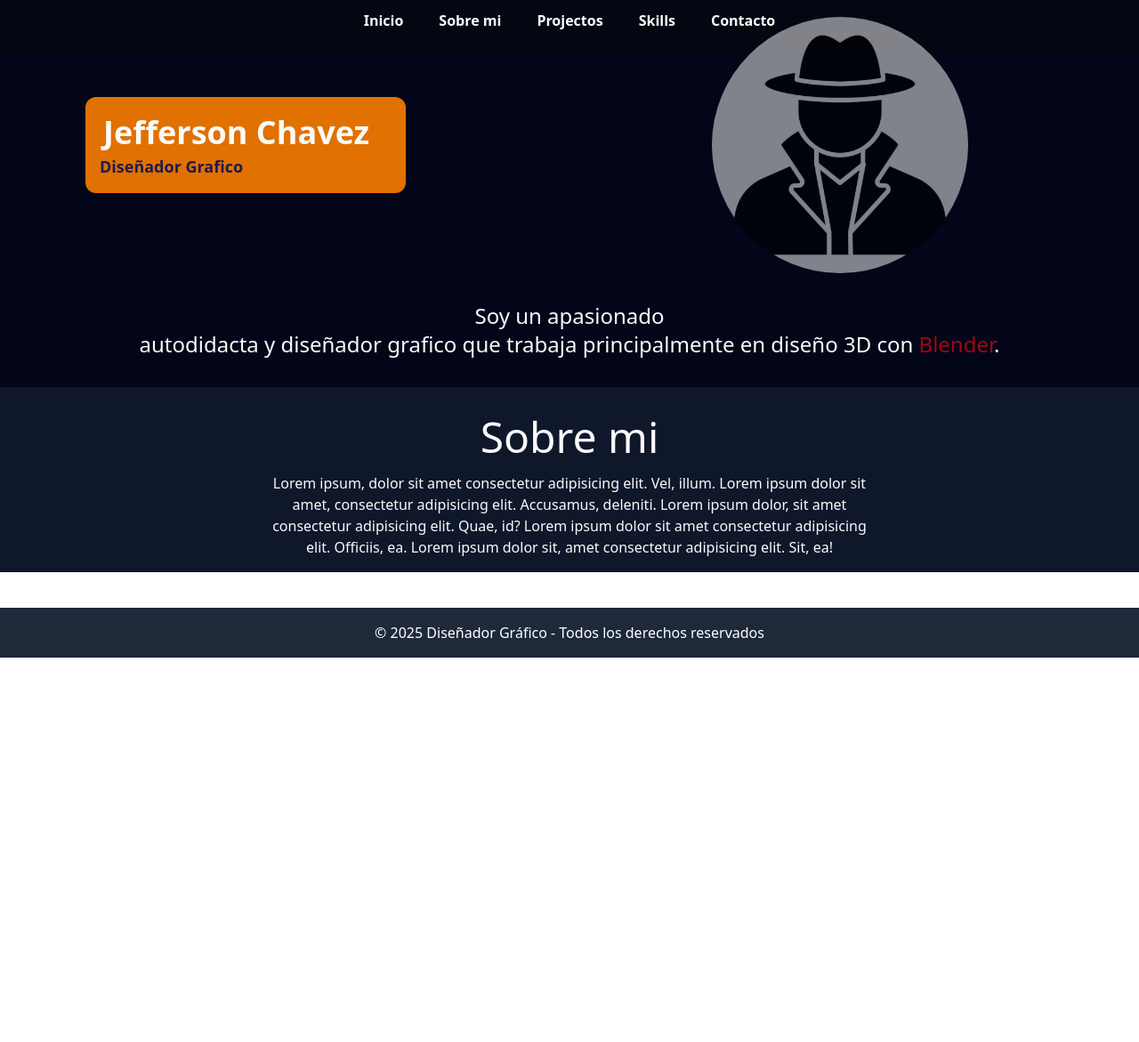
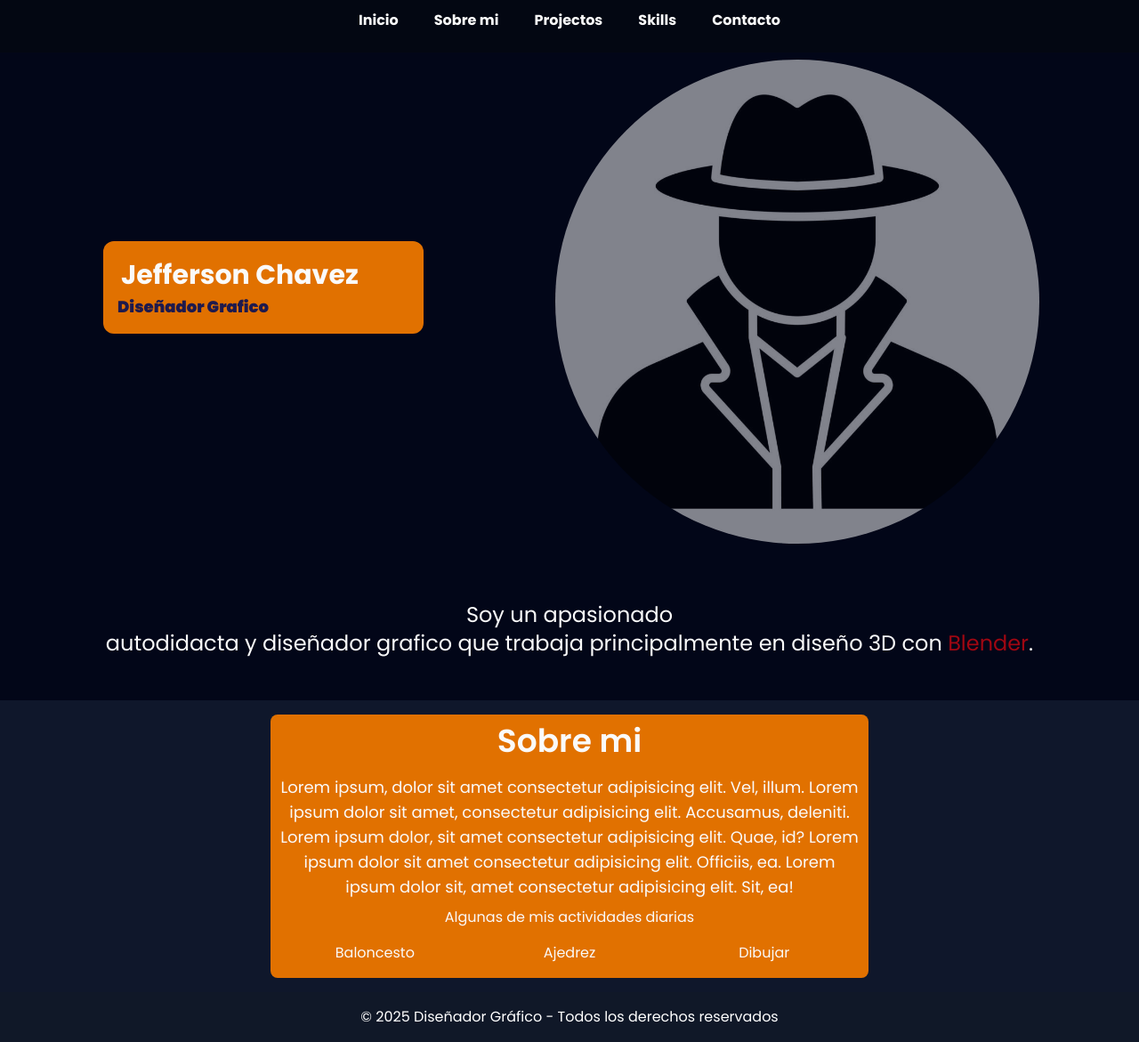
Before and after one commit to Chasty23/portafolio, a website: page src/index.html in a window 1280 px wide. Shown: the part 13-1184 px from the top of the page at 89% size. Before the commit the page ends 800 px from the top, so only its background shows below. Drawn offline with Linux system fonts and the light colour scheme; a web font is replaced by a local one.

Commit message:
Agregacion de la seccion sobre nosotros y arreglos en la secion inicio

```diff
--- a/public/css/input.css
+++ b/public/css/input.css
@@ -1 +1,4 @@
 @import "tailwindcss";
+@theme {
+  --font-poppins: "Poppins";
+}
--- a/src/index.html
+++ b/src/index.html
@@ -4,9 +4,12 @@
     <meta charset="UTF-8">
     <meta name="viewport" content="width=device-width, initial-scale=1.0">
     <link href="../public/css/output.css" rel="stylesheet">
+    <link rel="preconnect" href="https://fonts.googleapis.com">
+    <link rel="preconnect" href="https://fonts.gstatic.com" crossorigin>
+    <link href="https://fonts.googleapis.com/css2?family=Playwrite+DE+Grund:wght@100..400&family=Poppins:ital,wght@0,100;0,200;0,300;0,400;0,500;0,600;0,700;0,800;0,900;1,100;1,200;1,300;1,400;1,500;1,600;1,700;1,800;1,900&display=swap" rel="stylesheet">
     <title>Portafolio - Jefferson</title>
 </head>
-<body>
+<body class="font-poppins">
     <!-- Encabezado -->
     <header class="fixed w-full">
         <nav class="flex justify-center space-x-4 bg-gray-950 p-4">
@@ -31,18 +34,18 @@
     <!-- Contenido principal -->
     <main class="text-zinc-50">
         <!-- Inicio -->
-        <section id="#Inicio" class="flex flex-wrap items-center justify-between  bg-slate-950 w-full p-4">
-            <div class="w-90 p-4  ml-20 bg-amber-600 rounded-xl">
-                <h1 class="font-bold text-4xl p-1 ">Jefferson Chavez</h1>
-                <p class="text-indigo-950 font-black text-lg">
+        <section id="#Inicio" class="flex flex-wrap items-center justify-between w-full h-screen bg-slate-950 p-4">
+
+            <div class="w-90 p-4 ml-25 bg-amber-600 rounded-xl">
+                <h1 class="font-bold text-3xl p-1 ">Jefferson Chavez</h1>
+                <p class="text-indigo-950 font-black text-lg hover:text-red-800">
                     Diseñador Grafico
                 </p>
             </div>
-
-            <div class="w-80 p-4 mr-40">
-                <img class="rounded-full w-full  opacity-50" src="../public/img/jeffersonFoto.jpg" alt="Jefferson">
+            <div class="w-xl p-4 mr-20 mt-8">
+                <img class="rounded-full h-full opacity-50" src="../public/img/jeffersonFoto.jpg" alt="Jefferson">
             </div>
-            <div class="p-4 flex justify-center w-full">
+            <div class="p-4 flex justify-center w-full ">
                 <p class="text-center text-2xl">
                     Soy un apasionado <br> autodidacta y diseñador grafico que
                     trabaja principalmente en diseño 3D con <span class="text-red-800">Blender</span>.
@@ -51,10 +54,10 @@
         </section>
 
         <!-- Contenido sobre mi-->
-        <section id="#SobreMi" class="flex flex-wrap items-center justify-center  bg-slate-900 w-full p-4">
-            <div class="text-center w-2xl flex flex-col">
-                <h2 class="text-5xl p-4">Sobre mi</h2>
-                <p>
+        <section id="#SobreMi" class=" flex flex-wrap justify-center align-middle bg-slate-900 w-full p-4">
+            <div class="text-center w-2xl flex flex-col  bg-amber-600 rounded-t-lg">
+                <h2 class="text-4xl p-2.5 font-semibold">Sobre mi</h2>
+                <p class="text-lg p-2">
                     Lorem ipsum, dolor sit amet consectetur adipisicing elit. Vel, illum.
                     Lorem ipsum dolor sit amet, consectetur adipisicing elit. Accusamus, deleniti.
                     Lorem ipsum dolor, sit amet consectetur adipisicing elit. Quae, id?
@@ -62,13 +65,29 @@
                     Lorem ipsum dolor sit, amet consectetur adipisicing elit. Sit, ea!
                 </p>
             </div>
+            <div class=" w-2xl bg-amber-600 rounded-b-lg">
+
+                <h3 class="text-center">Algunas de mis actividades diarias</h3>
+
+                <div class="grid grid-cols-3 gap-4 p-4">
+                    <div class="text-center">
+                        <h4>Baloncesto</h4>
+                    </div>
+                    <div class="text-center">
+                        <h4>Ajedrez</h4>
+                    </div>
+                    <div class="text-center">
+                        <h4>Dibujar</h4>
+                    </div>
+                </div>
+
+            </div>
         </section>
-
 
 
     </main>
 
-    <footer class="bg-gray-800 text-white text-center p-4 mt-10">
+    <footer class="bg-gray-900 text-white text-center p-4">
         <p>&copy; 2025 Diseñador Gráfico - Todos los derechos reservados</p>
     </footer>
 
```
Also changed, not shown: public/css/output.css.
